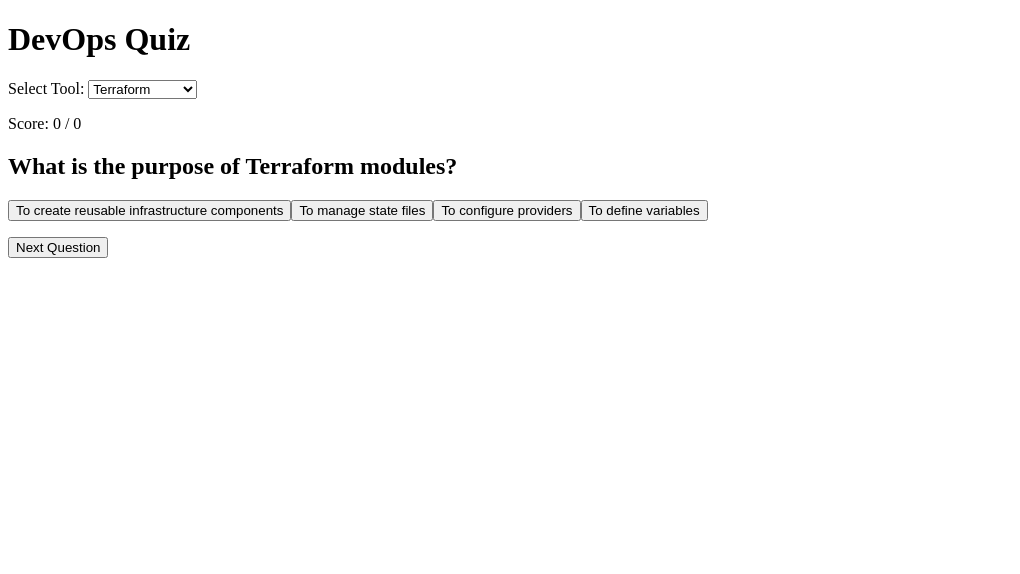
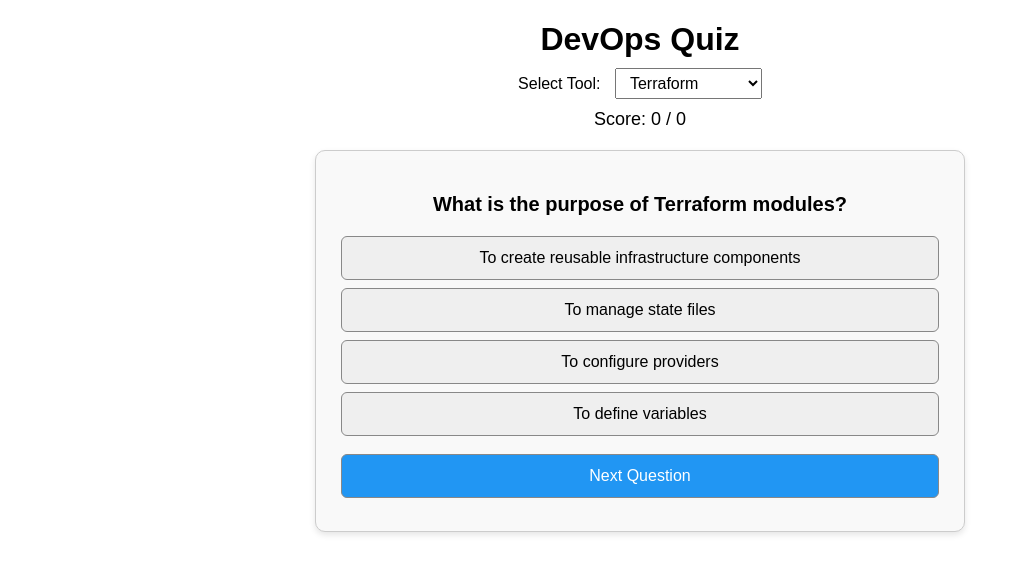
Before and after one commit to ahamed338/devops-quiz, a React (Create React App) app: page / in a window 1280 px wide. Shown: the top 574 px of the page, without its empty margins (0-1020 px from the left). Built offline with nearby package versions, Linux system fonts and the light colour scheme.

Commit message:
updated to correct formating

```diff
--- a/src/App.css
+++ b/src/App.css
@@ -1,3 +1,60 @@
+.App {
+  max-width: 650px;
+  margin: 20px auto;
+  font-family: Arial, sans-serif;
+  text-align: center;
+}
+
+h1 {
+  font-size: 32px;
+  margin-bottom: 10px;
+}
+
+label {
+  font-size: 16px;
+}
+
+select {
+  padding: 5px 10px;
+  font-size: 16px;
+  margin-left: 10px;
+}
+
+.score {
+  font-size: 18px;
+  margin-top: 10px;
+}
+
+.question-card {
+  border: 1px solid #ccc;
+  border-radius: 10px;
+  padding: 25px;
+  margin-top: 20px;
+  background-color: #f9f9f9;
+  box-shadow: 0px 3px 6px rgba(0, 0, 0, 0.1);
+}
+
+.question-card h2 {
+  font-size: 20px;
+  margin-bottom: 20px;
+}
+
+.question-card button {
+  display: block;
+  width: 100%;
+  margin: 8px 0;
+  padding: 12px;
+  font-size: 16px;
+  cursor: pointer;
+  border-radius: 6px;
+  border: 1px solid #888;
+  transition: all 0.2s ease;
+}
+
+.question-card button:hover:not(:disabled) {
+  transform: scale(1.02);
+}
+
 button.correct {
   background-color: #4caf50;
   color: white;
@@ -7,3 +64,20 @@
   background-color: #f44336;
   color: white;
 }
+
+.feedback {
+  font-size: 18px;
+  margin-top: 15px;
+  font-weight: bold;
+}
+
+.next-btn {
+  margin-top: 15px;
+  background-color: #2196f3;
+  color: white;
+  border: none;
+}
+
+.next-btn:hover {
+  background-color: #1976d2;
+}
--- a/src/App.js
+++ b/src/App.js
@@ -11,18 +11,22 @@
   const [askedQuestions, setAskedQuestions] = useState([]);
 
   const loadQuestion = () => {
-    const filtered = questionsData.filter(q => q.tool === tool && !askedQuestions.includes(q.id));
+    const filtered = questionsData.filter(
+      (q) => q.tool === tool && !askedQuestions.includes(q.id)
+    );
+
     if (filtered.length === 0) {
       alert("🎉 You've answered all questions for this tool! Starting over...");
       setAskedQuestions([]);
       setScore({ correct: 0, attempted: 0 });
       return;
     }
+
     const random = filtered[Math.floor(Math.random() * filtered.length)];
     setQuestion(random);
     setFeedback("");
     setSelectedOption(null);
-    setAskedQuestions(prev => [...prev, random.id]);
+    setAskedQuestions((prev) => [...prev, random.id]);
   };
 
   useEffect(() => {
@@ -34,10 +38,14 @@
     const correct = option === question.answer;
     if (correct) {
       setFeedback("✅ Correct!");
-      setScore(prev => ({ ...prev, correct: prev.correct + 1, attempted: prev.attempted + 1 }));
+      setScore((prev) => ({
+        ...prev,
+        correct: prev.correct + 1,
+        attempted: prev.attempted + 1,
+      }));
     } else {
       setFeedback(`❌ Wrong! Correct answer: ${question.answer}`);
-      setScore(prev => ({ ...prev, attempted: prev.attempted + 1 }));
+      setScore((prev) => ({ ...prev, attempted: prev.attempted + 1 }));
     }
   };
 
@@ -52,7 +60,7 @@
     <div className="App">
       <h1>DevOps Quiz</h1>
       <label>Select Tool: </label>
-      <select value={tool} onChange={e => setTool(e.target.value)}>
+      <select value={tool} onChange={(e) => setTool(e.target.value)}>
         <option>Terraform</option>
         <option>Kubernetes</option>
         <option>Helm</option>
@@ -61,7 +69,7 @@
         <option>GitHub</option>
       </select>
 
-      <p>Score: {score.correct} / {score.attempted}</p>
+      <p className="score">Score: {score.correct} / {score.attempted}</p>
 
       {question && (
         <div className="question-card">
@@ -76,8 +84,10 @@
               {opt}
             </button>
           ))}
-          <p>{feedback}</p>
-          <button onClick={loadQuestion}>Next Question</button>
+          <p className="feedback">{feedback}</p>
+          <button className="next-btn" onClick={loadQuestion}>
+            Next Question
+          </button>
         </div>
       )}
     </div>
```
